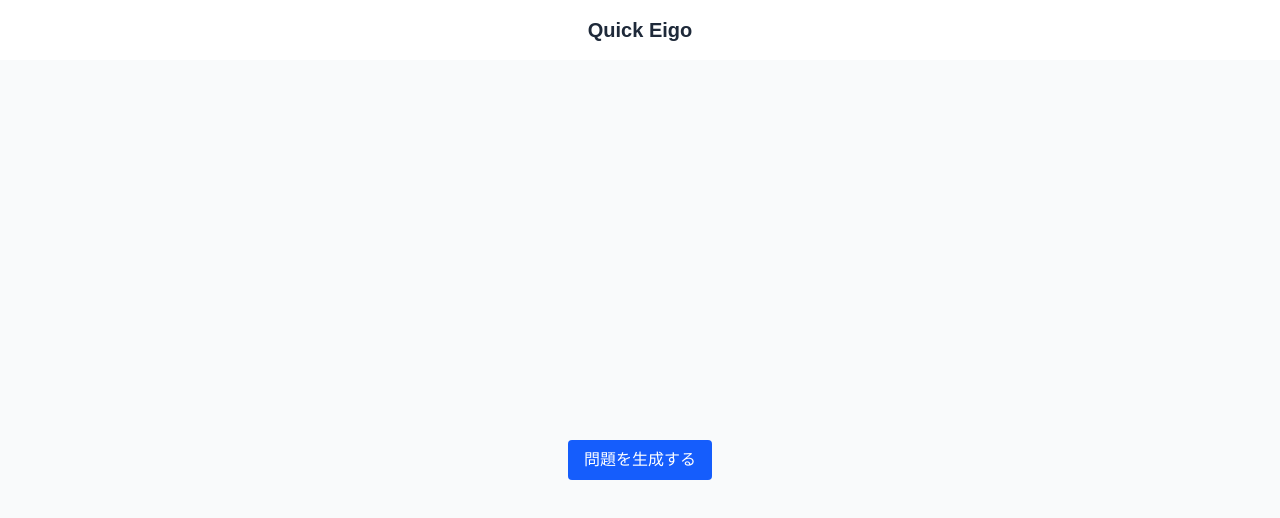
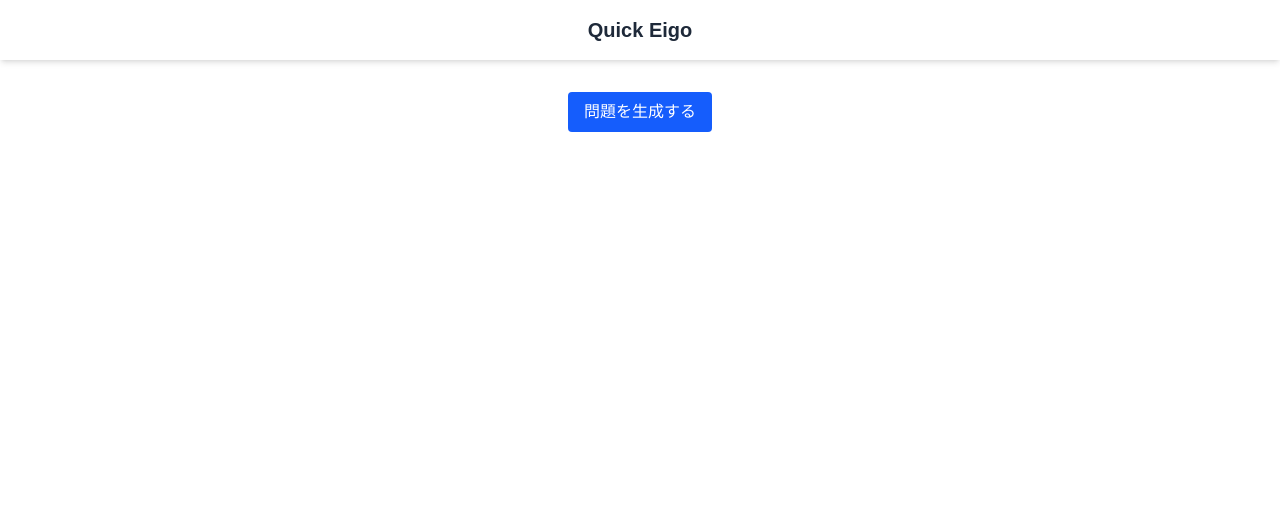
Before and after one commit to Yuji5117/quick-eigo, a Next.js app: page / in a window 1280 px wide. Shown: the top 518 px of the page. Built offline with nearby package versions, Linux system fonts and the light colour scheme.

Commit message:
refactor: update layout of Home component for improved styling

```diff
--- a/src/app/page.tsx
+++ b/src/app/page.tsx
@@ -5,10 +5,8 @@ import { ExercisePlayer } from '@/components'
 export default function Home() {
   return (
     <div>
-      <main>
-        <div className="flex min-h-screen items-center justify-center bg-gray-50 p-4">
-          <ExercisePlayer />
-        </div>
+      <main className="px-4 py-8">
+        <ExercisePlayer />
       </main>
       <footer></footer>
     </div>
```
